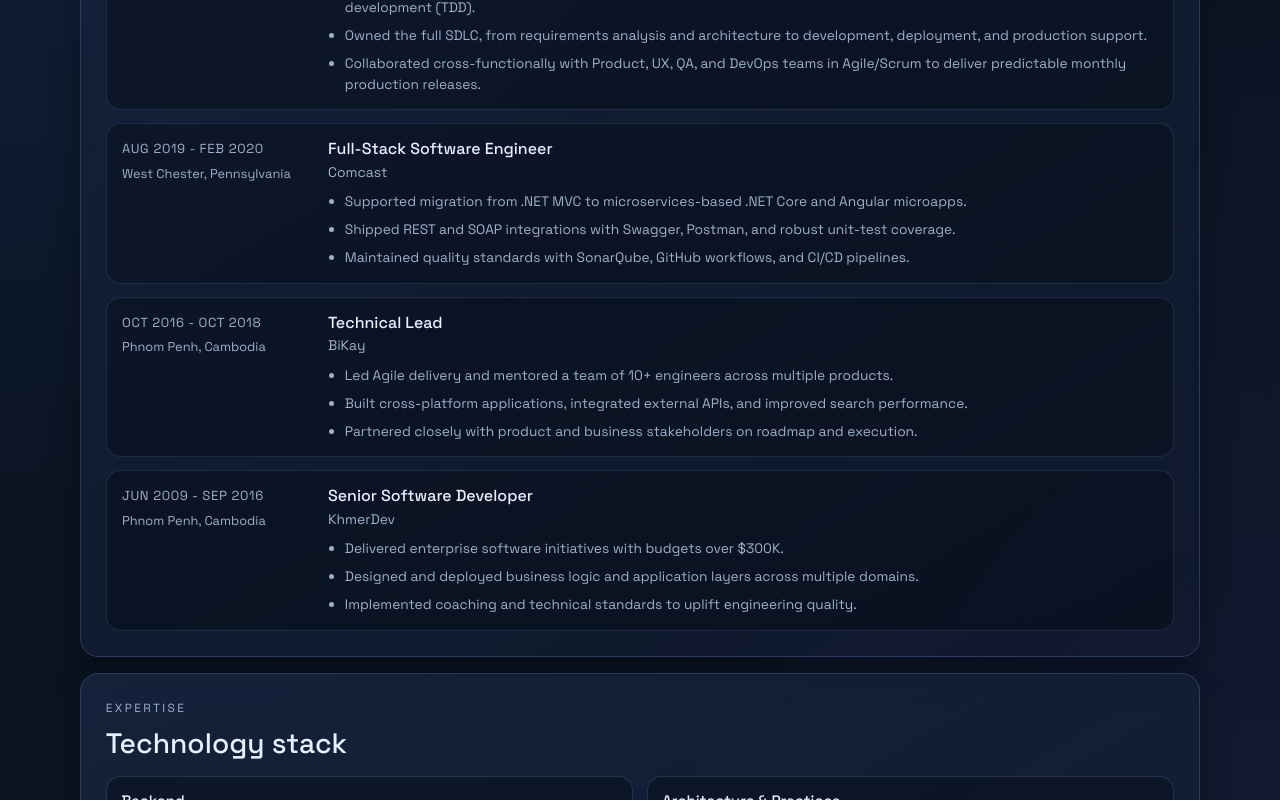
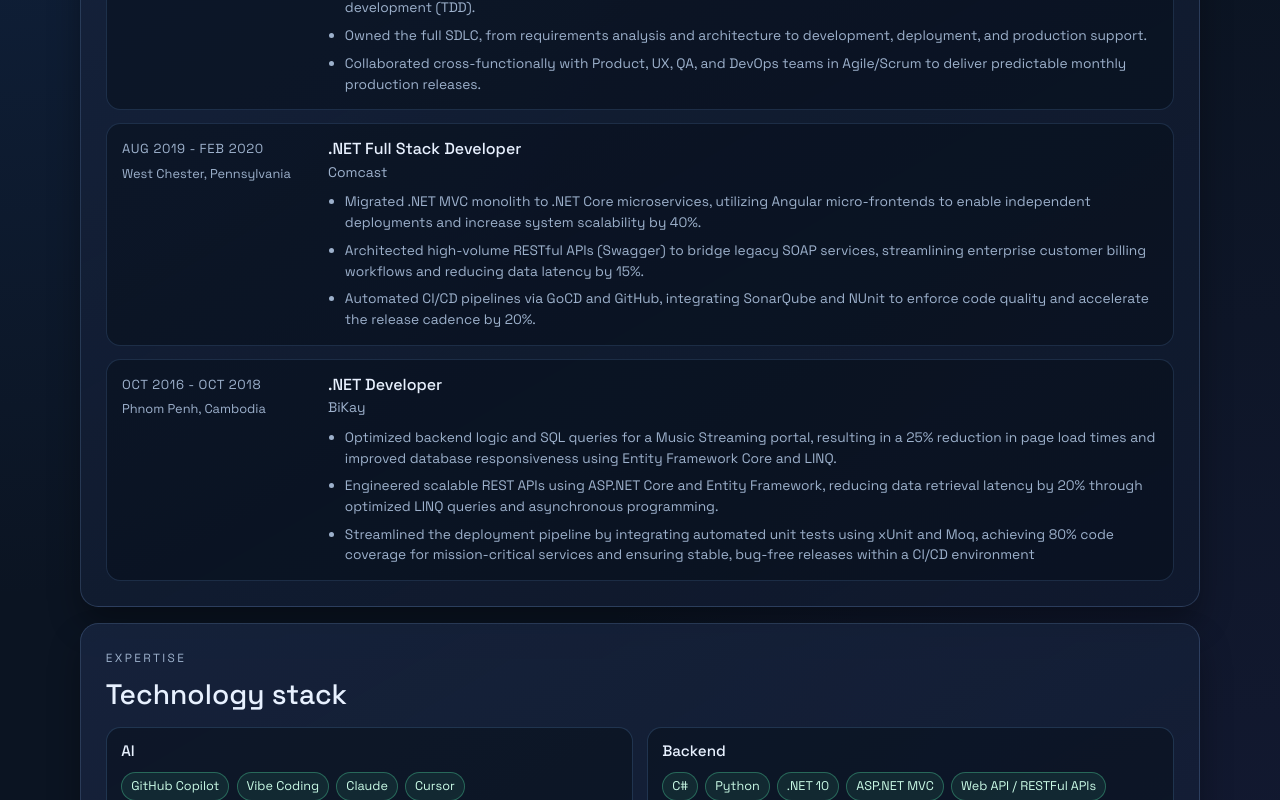
Before and after one commit to uongseyha/Portfolio, an Angular app: page / in a window 1280 px wide. Shown: the part 1560-2360 px from the top of the page. Built offline with nearby package versions, Linux system fonts and the light colour scheme.

Commit message:
Update exp

```diff
--- a/src/app/app.ts
+++ b/src/app/app.ts
@@ -47,10 +47,10 @@ interface Certification {
 })
 export class App {
   protected readonly name = 'Seyha Uong';
-  protected readonly role = 'Senior Software Engineer';
+  protected readonly role = 'Senior .NET Full Stack Developer';
 
   protected readonly quickFacts = [
-    '10+ years building enterprise software',
+    //'10+ years building enterprise software',
     'Cloud-native SaaS at 100K+ user scale',
     'C#, Python, .NET 10, Angular 21, MS Azure, SQL/NO-SQL, AI-assisted engineering, Vibe Coding'
   ];
@@ -101,41 +101,34 @@ export class App {
       ]
     },
     {
-      title: 'Full-Stack Software Engineer',
+      title: '.NET Full Stack Developer',
       company: 'Comcast',
       location: 'West Chester, Pennsylvania',
       period: 'Aug 2019 - Feb 2020',
       bullets: [
-        'Supported migration from .NET MVC to microservices-based .NET Core and Angular microapps.',
-        'Shipped REST and SOAP integrations with Swagger, Postman, and robust unit-test coverage.',
-        'Maintained quality standards with SonarQube, GitHub workflows, and CI/CD pipelines.'
+        'Migrated .NET MVC monolith to .NET Core microservices, utilizing Angular micro-frontends to enable independent deployments and increase system scalability by 40%.',
+        'Architected high-volume RESTful APIs (Swagger) to bridge legacy SOAP services, streamlining enterprise customer billing workflows and reducing data latency by 15%.',
+        'Automated CI/CD pipelines via GoCD and GitHub, integrating SonarQube and NUnit to enforce code quality and accelerate the release cadence by 20%.'
       ]
     },
     {
-      title: 'Technical Lead',
+      title: '.NET Developer',
       company: 'BiKay',
       location: 'Phnom Penh, Cambodia',
       period: 'Oct 2016 - Oct 2018',
       bullets: [
-        'Led Agile delivery and mentored a team of 10+ engineers across multiple products.',
-        'Built cross-platform applications, integrated external APIs, and improved search performance.',
-        'Partnered closely with product and business stakeholders on roadmap and execution.'
-      ]
-    },
-    {
-      title: 'Senior Software Developer',
-      company: 'KhmerDev',
-      location: 'Phnom Penh, Cambodia',
-      period: 'Jun 2009 - Sep 2016',
-      bullets: [
-        'Delivered enterprise software initiatives with budgets over $300K.',
-        'Designed and deployed business logic and application layers across multiple domains.',
-        'Implemented coaching and technical standards to uplift engineering quality.'
+        'Optimized backend logic and SQL queries for a Music Streaming portal, resulting in a 25% reduction in page load times and improved database responsiveness using Entity Framework Core and LINQ.',
+        'Engineered scalable REST APIs using ASP.NET Core and Entity Framework, reducing data retrieval latency by 20% through optimized LINQ queries and asynchronous programming.',
+        'Streamlined the deployment pipeline by integrating automated unit tests using xUnit and Moq, achieving 80% code coverage for mission-critical services and ensuring stable, bug-free releases within a CI/CD environment'
       ]
     }
   ];
 
   protected readonly skillGroups: SkillGroup[] = [
+    {
+      title: 'AI',
+      items: ['GitHub Copilot','Vibe Coding', 'Claude', 'Cursor']
+    },
     {
       title: 'Backend',
       items: ['C#','Python', '.NET 10', 'ASP.NET MVC', 'Web API / RESTFul APIs', 'Entity Framework', 'ORM', 'Dapper', 'LINQ', 'AutoMapper']
@@ -158,7 +151,7 @@ export class App {
     },
     {
       title: 'Others',
-      items: ['AI-assisted development (Copilot, Vibe Coding)', 'RabbitMQ', 'Kafka', 'Camunda', 'Elasticsearch', 'Kibana', 'Polly', 'Ocelot', 'New Relic', 'SonarQube', 'Swagger', 'Postman', 'Jira', 'Confluence']
+      items: ['RabbitMQ', 'Kafka', 'Camunda', 'Elasticsearch', 'Kibana', 'Polly', 'Ocelot', 'New Relic', 'SonarQube', 'Swagger', 'Postman', 'Jira', 'Confluence']
     }
   ];
 
```
